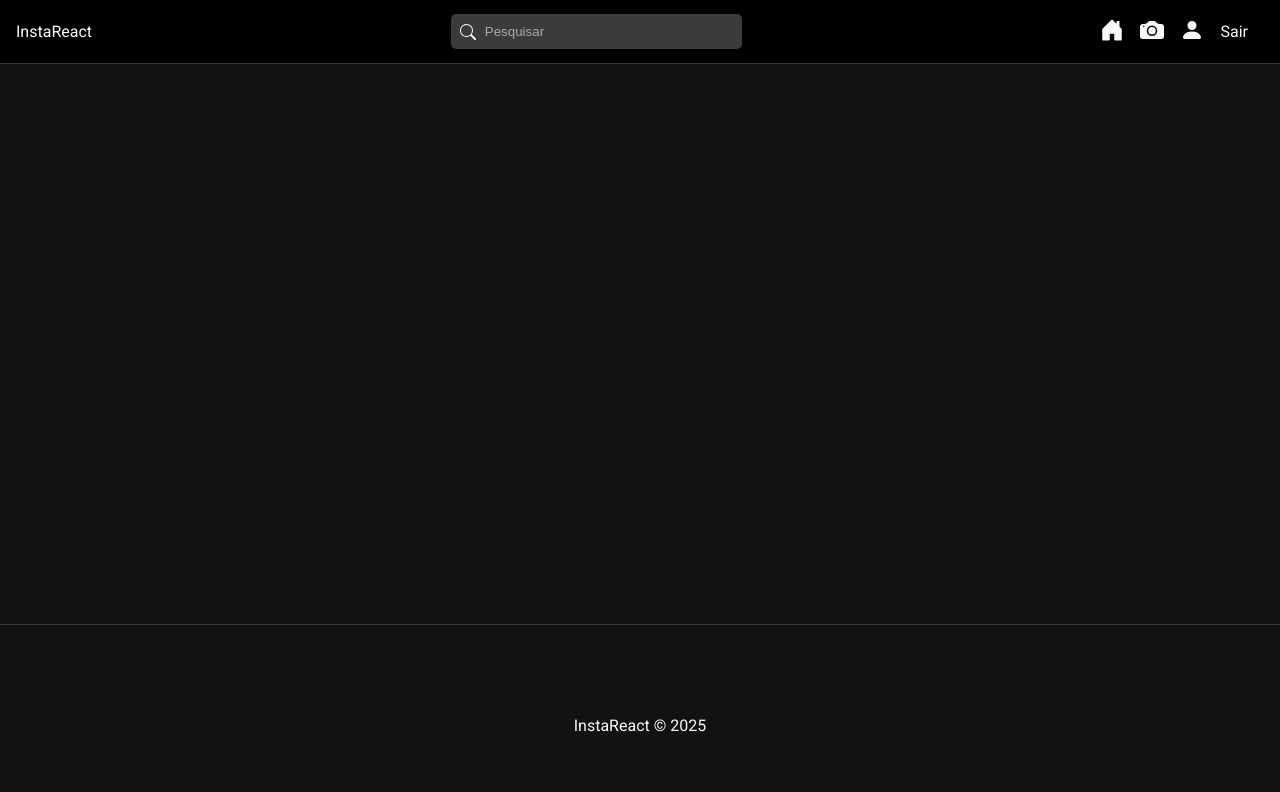
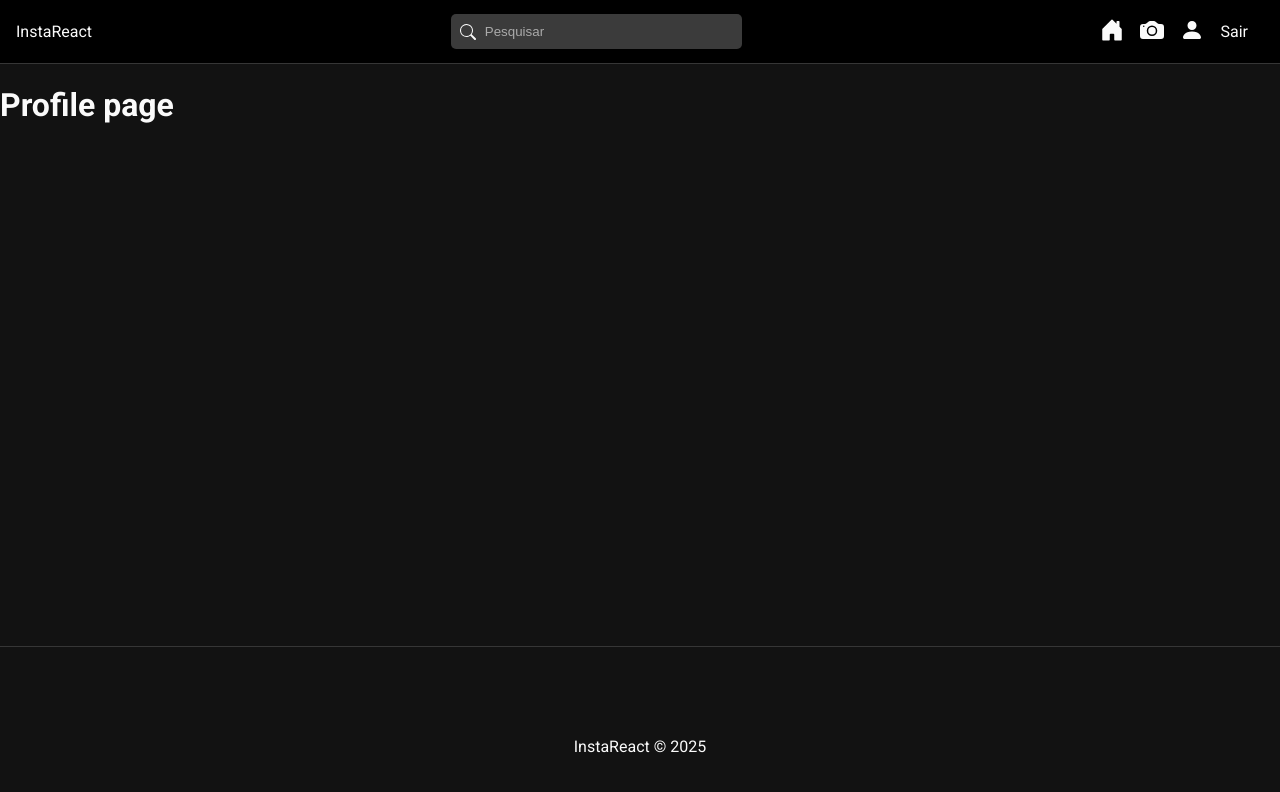
Before and after one commit to Viniciusrodd/InstaReact, a React (Vite) app in the folder frontend/: page /users/1 in a window 1280 px wide. Shown: the top 792 px of the page. Built offline with nearby package versions, Linux system fonts and the light colour scheme; sample sign-in values are in the browser's storage.

Commit message:
Posting photos page creation

```diff
--- a/frontend/src/App.jsx
+++ b/frontend/src/App.jsx
@@ -12,6 +12,7 @@ import Home from './pages/Home/Home';
 import Register from './pages/Auth/Register';
 import Login from './pages/Auth/Login';
 import EditProfile from './pages/EditProfile/EditProfile';
+import Profile from './pages/Profile/Profile';
 
 // components
 import NavBar from './components/NavBar/NavBar';
@@ -34,6 +35,7 @@ function App() {
                     <Routes>
                         <Route path='/' element={ auth ? <Home /> : <Navigate to='/login' /> } />
                         <Route path='/profile' element={ auth ? <EditProfile /> : <Navigate to='/login' /> } />
+                        <Route path='/users/:id' element={ auth ? <Profile /> : <Navigate to='/login' /> } />
                         <Route path='/register' element={ !auth ? <Register /> : <Navigate to='/' /> } />
                         <Route path='/login' element={ !auth ? <Login /> : <Navigate to='/' /> } />
                     </Routes>
--- a/frontend/src/components/NavBar/NavBar.jsx
+++ b/frontend/src/components/NavBar/NavBar.jsx
@@ -52,7 +52,7 @@ const NavBar = () => {
                             </li>
                             { user && (
                                 <li>
-                                    <NavLink to={`/`}>
+                                    <NavLink to={`/users/${user._id}`}>
                                         <BsFillCameraFill />
                                     </NavLink>
                                 </li>
--- /dev/null
+++ b/frontend/src/pages/Profile/Profile.css
@@ -0,0 +1 @@
+@charset "UTF-8";
--- /dev/null
+++ b/frontend/src/pages/Profile/Profile.jsx
@@ -0,0 +1,28 @@
+
+// css
+import './Profile.css';
+
+// utils
+import { upload } from '../../utils/config';
+
+// components
+import Message from '../../components/Messages/Message';
+
+// hooks
+import { Link, useParams } from 'react-router-dom';
+import { BsFillEyeFill, BsPencil, BsXLg } from 'react-icons/bs';
+import { useState, useEffect, useRef } from 'react';
+
+// redux
+import { useSelector, useDispatch } from 'react-redux';
+
+
+const Profile = () => {
+    return (
+        <div>
+            <h1>Profile page</h1>
+        </div>
+    );
+};
+
+export default Profile;
```
